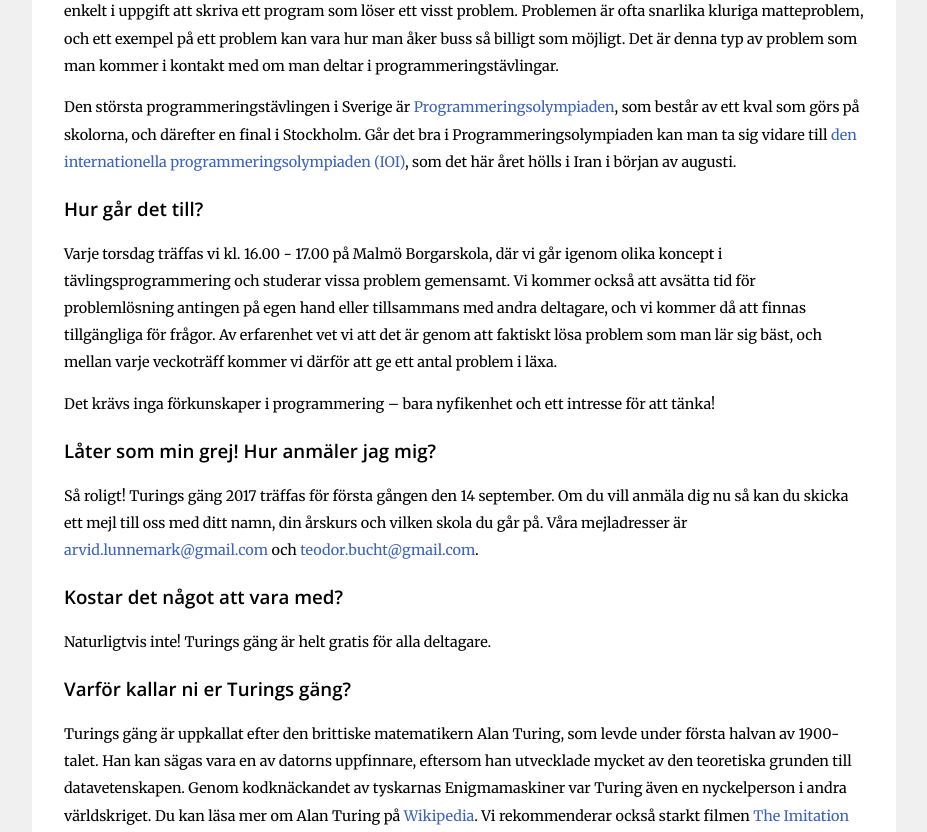
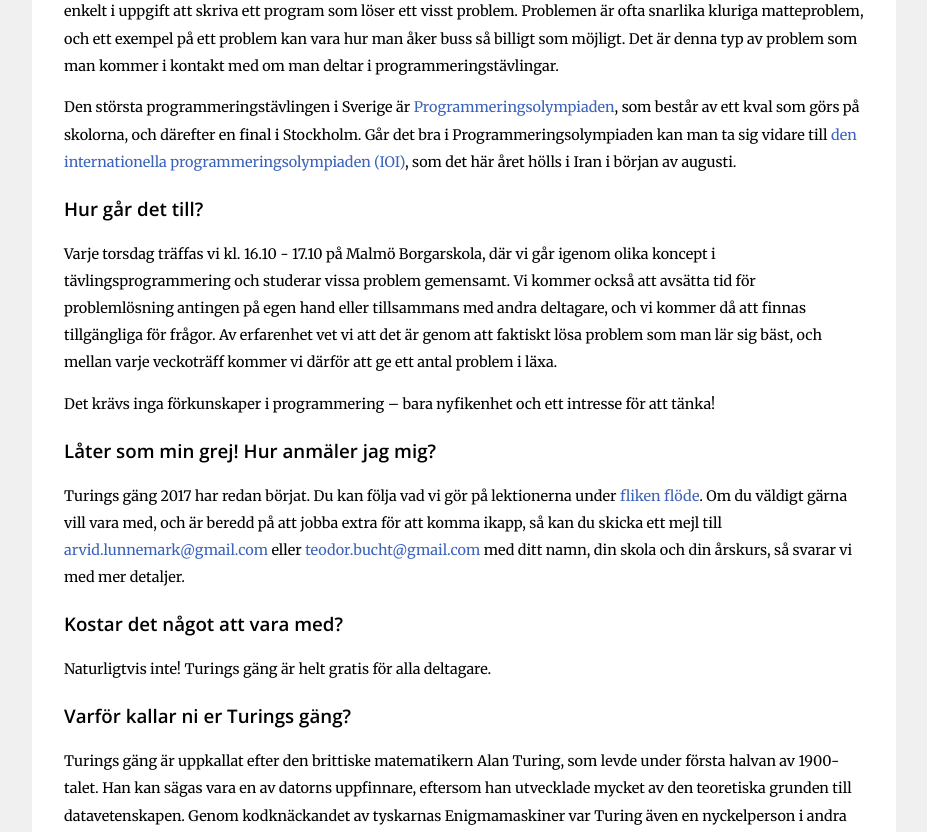
Before and after one commit to arvid220u/turingsgang, a Flask app: page /om in a window 1280 px wide. Shown: the part 761-1593 px from the top of the page, without its empty margins (176-1103 px from the left). Run offline with Flask 2, Linux system fonts and the light colour scheme.

Commit message:
Update for mid-course

```diff
--- a/templates/about.html
+++ b/templates/about.html
@@ -33,7 +33,7 @@
             Hur går det till?
         </h3>
         <p>
-            Varje torsdag träffas vi kl. 16.00 - 17.00 på Malmö Borgarskola, där vi går igenom olika koncept i tävlingsprogrammering och studerar vissa problem gemensamt. Vi kommer också att avsätta tid för problemlösning antingen på egen hand eller tillsammans med andra deltagare, och vi kommer då att finnas tillgängliga för frågor. Av erfarenhet vet vi att det är genom att faktiskt lösa problem som man lär sig bäst, och mellan varje veckoträff kommer vi därför att ge ett antal problem i läxa.
+            Varje torsdag träffas vi kl. 16.10 - 17.10 på Malmö Borgarskola, där vi går igenom olika koncept i tävlingsprogrammering och studerar vissa problem gemensamt. Vi kommer också att avsätta tid för problemlösning antingen på egen hand eller tillsammans med andra deltagare, och vi kommer då att finnas tillgängliga för frågor. Av erfarenhet vet vi att det är genom att faktiskt lösa problem som man lär sig bäst, och mellan varje veckoträff kommer vi därför att ge ett antal problem i läxa.
             <p>
             Det krävs inga förkunskaper i programmering – bara nyfikenhet och ett intresse för att tänka!
             </p>
@@ -42,7 +42,9 @@
             Låter som min grej! Hur anmäler jag mig?
         </h3>
         <p>
-        Så roligt! Turings gäng 2017 träffas för första gången den 14 september. Om du vill anmäla dig nu så kan du skicka ett mejl till oss med ditt namn, din årskurs och vilken skola du går på. Våra mejladresser är <a href="mailto:arvid.lunnemark@gmail.com">arvid.lunnemark@gmail.com</a> och <a href="mailto:teodor.bucht@gmail.com">teodor.bucht@gmail.com</a>.
+        Turings gäng 2017 har redan börjat.
+        Du kan följa vad vi gör på lektionerna under <a href="{{ url_for("feed") }}">fliken flöde</a>.
+        Om du väldigt gärna vill vara med, och är beredd på att jobba extra för att komma ikapp, så kan du skicka ett mejl till <a href="mailto:arvid.lunnemark@gmail.com">arvid.lunnemark@gmail.com</a> eller <a href="mailto:teodor.bucht@gmail.com">teodor.bucht@gmail.com</a> med ditt namn, din skola och din årskurs, så svarar vi med mer detaljer.
         </p>
         <h3>
             Kostar det något att vara med?
--- a/templates/home.html
+++ b/templates/home.html
@@ -13,7 +13,7 @@
 
     <div id="introinfo" class="nomoreinfo">
         <p>
-        Turings gäng träffas varje <b>torsdag kl. 16.00 - 17.00</b> på <b>Malmö Borgarskola</b>, med start den <b>14 september</b>.
+        Turings gäng träffas varje <b>torsdag kl. 16.10 - 17.10</b> på <b>Malmö Borgarskola</b>.
         Vi riktar oss främst till dig som är elev i årskurs 7, 8 eller 9. <a href="{{ url_for('about', _external=True, _scheme='https') }}">Läs mer om oss här.</a>
         </p>
     </div>
```
